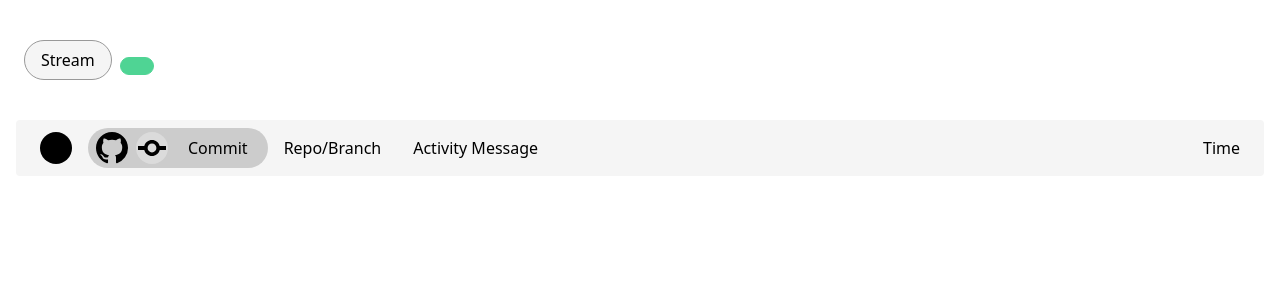
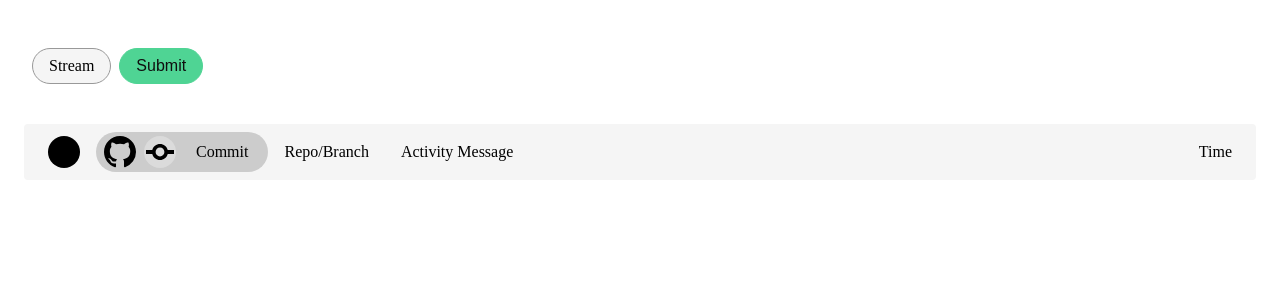
Before and after one commit to infinitescroll/archived-streams, a Next.js app: page / in a window 1280 px wide. Shown: the top 300 px of the page. Built offline with nearby package versions, Linux system fonts and the light colour scheme.

Commit message:
Small fixes (#39)
Correct styling syntax of child elements

```diff
--- a/components/Button.js
+++ b/components/Button.js
@@ -11,6 +11,5 @@ export const Button = styled.button`
     ${props =>
       props.primary ? props.theme.colors.green : props.theme.colors.grey};
   border-radius: 100px;
+  cursor: pointer;
 `;
-
-export const ButtonPrimary = () => <Button primary />;
--- a/components/index.js
+++ b/components/index.js
@@ -1,34 +1,41 @@
-import styled from 'styled-components'
-import { color, typography, border, layout, position, space, flexbox, grid } from 'styled-system'
+import styled from "styled-components";
+import {
+  color,
+  typography,
+  border,
+  layout,
+  position,
+  space,
+  flexbox,
+  grid
+} from "styled-system";
 
-export const Box = styled.div`
+export const Box = styled.div(
   {
-    list-style: 'border-box';
-    list-style: 0;
-  }
-  ${space}
-  ${color}
-  ${layout}
-  ${flexbox}
-`
+    listStyle: "border-box"
+  },
+  space,
+  color,
+  layout,
+  flexbox
+);
 
-export const Menu = styled.ul`
+export const Menu = styled.ul(
   {
-    list-style: none;
-  }
-  ${space}
-  ${color}
-  ${layout}
-  ${flexbox}
-`
+    listStyle: "none"
+  },
+  space,
+  color,
+  layout,
+  flexbox
+);
 
 export const MenuItem = styled.li`
   ${space}
   ${color}
   ${layout}
   ${flexbox}
-`
-
+`;
 
 export const Icon = styled.span`
   ${space}
@@ -36,9 +43,9 @@ export const Icon = styled.span`
   ${layout}
   ${flexbox}
   ${border}
-`
+`;
 
 export const Text = styled.p`
   ${color}
   ${typography}
-`
+`;
--- a/pages/_app.js
+++ b/pages/_app.js
@@ -2,20 +2,11 @@ import App from "next/app";
 import React from "react";
 import withReduxStore from "../lib/with-redux-store";
 import { Provider } from "react-redux";
-import styled, { ThemeProvider, createGlobalStyle } from "styled-components";
+import styled, { ThemeProvider } from "styled-components";
 
 import { Box, Menu, MenuItem } from "../components/index.js";
-import { ButtonPrimary } from "../components/Button.js";
+import { Button } from "../components/Button.js";
 import ActivityItem from "../components/ActivityItem.js";
-
-const GlobalStyle = createGlobalStyle`
-  * {
-    font-family: 'system-ui', sans-serif;
-  }
-  body {
-    margin: 0;
-  }
-`;
 
 const theme = {
   fontSizes: [12, 14, 16, 24, 32, 48, 64, 96, 128],
@@ -45,10 +36,9 @@ class MyApp extends App {
   render() {
     const { Component, pageProps, reduxStore } = this.props;
     return (
-      <Provider store={reduxStore}>
-        <ThemeProvider theme={theme}>
-          <GlobalStyle />
-          <Box display={"block"} minHeight={"100vh"} p={3}>
+      <ThemeProvider theme={theme}>
+        <Provider store={reduxStore}>
+          <Box display="block" minHeight="100vh" p={3}>
             <StreamMenu display={"inline-block"} py={2} pl={0}>
               <StreamObject
                 display={"inline-block"}
@@ -60,13 +50,13 @@ class MyApp extends App {
                 Stream
               </StreamObject>
             </StreamMenu>
-            <ButtonPrimary>Submit</ButtonPrimary>
+            <Button primary>Submit</Button>
             <ActivityWrapper>
               <ActivityItem></ActivityItem>
             </ActivityWrapper>
           </Box>
-        </ThemeProvider>
-      </Provider>
+        </Provider>
+      </ThemeProvider>
     );
   }
 }
--- a/pages/_document.js
+++ b/pages/_document.js
@@ -1,29 +1,29 @@
-import Document, { Head, Main, NextScript } from "next/document";
-// Import styled components ServerStyleSheet
+import Document from "next/document";
 import { ServerStyleSheet } from "styled-components";
 
 export default class MyDocument extends Document {
-  static getInitialProps({ renderPage }) {
+  static async getInitialProps(ctx) {
     const sheet = new ServerStyleSheet();
+    const originalRenderPage = ctx.renderPage;
 
-    const page = renderPage(App => props =>
-      sheet.collectStyles(<App {...props} />)
-    );
+    try {
+      ctx.renderPage = () =>
+        originalRenderPage({
+          enhanceApp: App => props => sheet.collectStyles(<App {...props} />)
+        });
 
-    const styleTags = sheet.getStyleElement();
-
-    return { ...page, styleTags };
-  }
-
-  render() {
-    return (
-      <html>
-        <Head>{this.props.styleTags}</Head>
-        <body>
-          <Main />
-          <NextScript />
-        </body>
-      </html>
-    );
+      const initialProps = await Document.getInitialProps(ctx);
+      return {
+        ...initialProps,
+        styles: (
+          <>
+            {initialProps.styles}
+            {sheet.getStyleElement()}
+          </>
+        )
+      };
+    } finally {
+      sheet.seal();
+    }
   }
 }
--- a/pages/index.js
+++ b/pages/index.js
@@ -3,26 +3,8 @@ import { connect } from "react-redux";
 import { startClock, serverRenderClock } from "../store";
 import Examples from "../components/examples";
 
-class Index extends React.Component {
-  static getInitialProps({ reduxStore, req }) {
-    const isServer = !!req;
-    reduxStore.dispatch(serverRenderClock(isServer));
-
-    return {};
-  }
-
-  componentDidMount() {
-    const { dispatch } = this.props;
-    this.timer = startClock(dispatch);
-  }
-
-  componentWillUnmount() {
-    clearInterval(this.timer);
-  }
-
-  render() {
-    return null;
-  }
-}
+const Index = () => {
+  return null;
+};
 
 export default connect()(Index);
```
Also changed, not shown: components/ActivityItem.js (+55 -54 lines), .babelrc.
